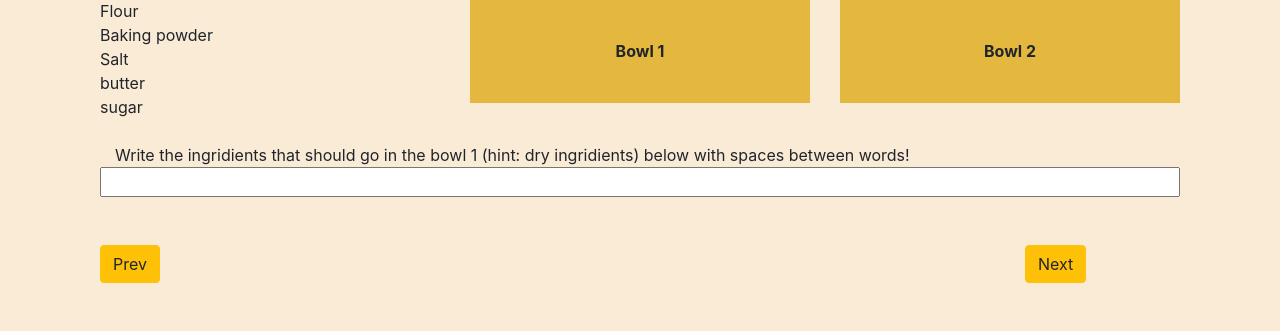
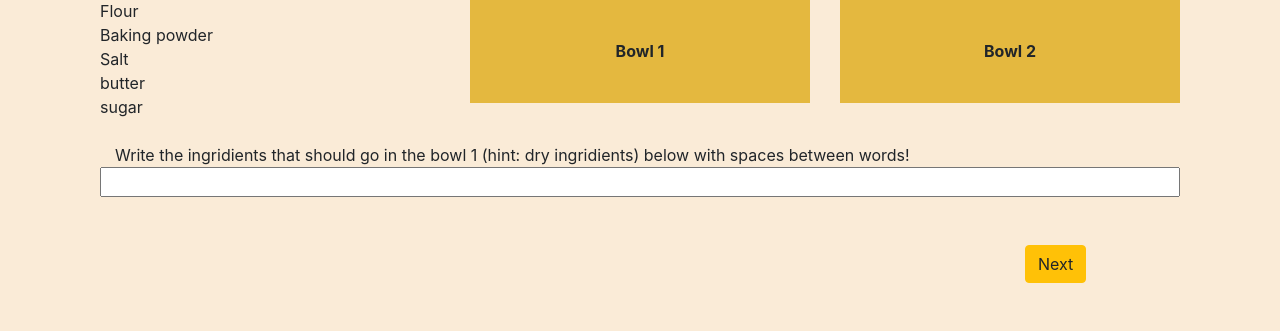
Before and after one commit to taliaKrum/UI-Final-Group4, a Flask app: page /quiz/1 in a window 1280 px wide. Shown: the part 656-987 px from the top of the page. Run offline with Flask 2, Linux system fonts and the light colour scheme; parts of the project's set-up code (start-up, migrations or seed data) failed here and were passed over; some libraries are stand-ins or nearby versions.

Commit message:
Modified Quiz regarding TA's feedback

```diff
--- a/static/quiz.js
+++ b/static/quiz.js
@@ -1,17 +1,17 @@
-import {draggables, quiz1, quiz2} from '/static/quizzes.js';
+import {quiz1, quiz2, quizEnd} from '/static/quizzes.js';
 
 function load(question){
     console.log(question.question_id)
     if(question.question_id == "1"){
-        draggables(question)
+        quiz1(question)
         console.log(tracker)
     }
     else if(question.question_id == "2"){
-        quiz1(question)
+        quiz2(question)
         console.log(tracker)
     }
     else if(question.question_id == "3"){
-        quiz2(question)
+        quizEnd(question)
     }
     // else if(question.question_id == "4"){
     //     step3(lesson)
@@ -22,11 +22,17 @@ function load(question){
 $(document).ready(function() {
     load(question)
 
+    if(question.question_id == 3)
+        $("#next-button").html("Back to start of quiz!");
+
+
     $("#next-button").click(function(){
-        if(question.question_id != 3)
+        if (question.question_id != 3)
         window.location.href = "/quiz/"+question.next_quiz+""
+        else
+        window.location.href = "/quiz/1"
     })
-    $("#prev-button").click(function(){
-        window.location.href = "/quiz/"+question.prev_quiz+""
-    })
+    // $("#prev-button").click(function(){
+    //     window.location.href = "/quiz/"+question.prev_quiz+""
+    // })
 })
--- a/static/quizzes.js
+++ b/static/quizzes.js
@@ -1,4 +1,4 @@
-export function draggables(question){
+export function quiz1(question){
 
     var row = $("<div class='row'></div>")
     var col1 = $("<div class='col-md-4' id='list1'></div>")
@@ -98,14 +98,15 @@ export function draggables(question){
     });
 }
 
-export function quiz1(question){
+export function quiz2(question){
     console.log("quiz1 on roll")
     var row = $("<div class='row'></div>")
-    var col1 = $("<div class='col-md-4' id='list1'></div>")
+    var col1 = $("<div class='col-md-8' id='list1'></div>")
     $.each(question.items, function(index,value){
-        var list1 = $("<div id= '" + (index + 1) + "'>")
+        var list1 = $("<div id= '" + (index + 1) + "' style='cursor: pointer; padding: 3px;'>")
         list1.html((index+1) + ": " + value)
         col1.append(list1)
+        col1.append("<br/>")
     })
     row.append(col1)
     $("#details").append(row)
@@ -139,7 +140,7 @@ export function quiz1(question){
         });
 }
 
-export function quiz2(question){
+export function quizEnd(question){
     var row = $("<h1>Your Quiz Score is " + tracker + " / 2 </div>")
     $("#details").append(row)
     $.ajax({
--- a/templates/quiz.html
+++ b/templates/quiz.html
@@ -32,7 +32,7 @@
         <br>
         <div class="row">
             <div class="col-md-2">
-                <button id="prev-button" class="btn btn-warning">Prev</button>
+                <button id="prev-button" class="btn btn-warning" style="visibility: hidden;">Prev</button>
             </div>
             <div class="col-md-8"></div>
             <div class="col-md-2">
```
